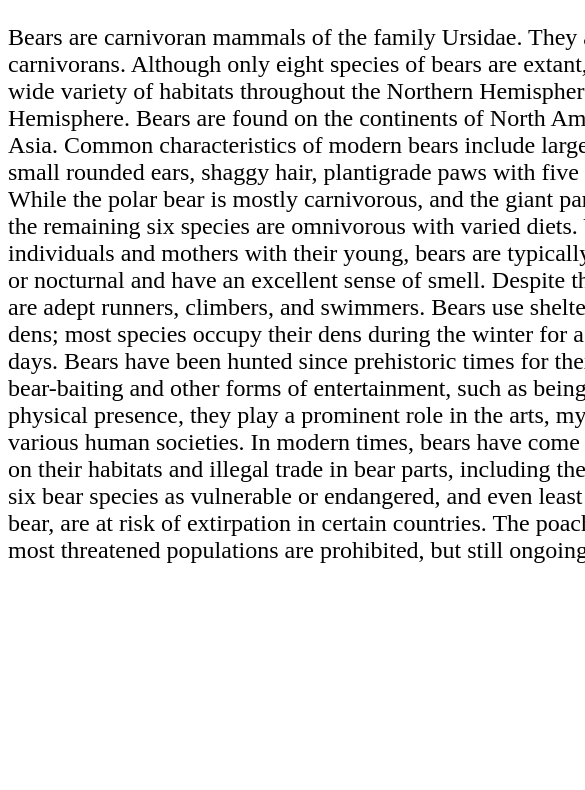
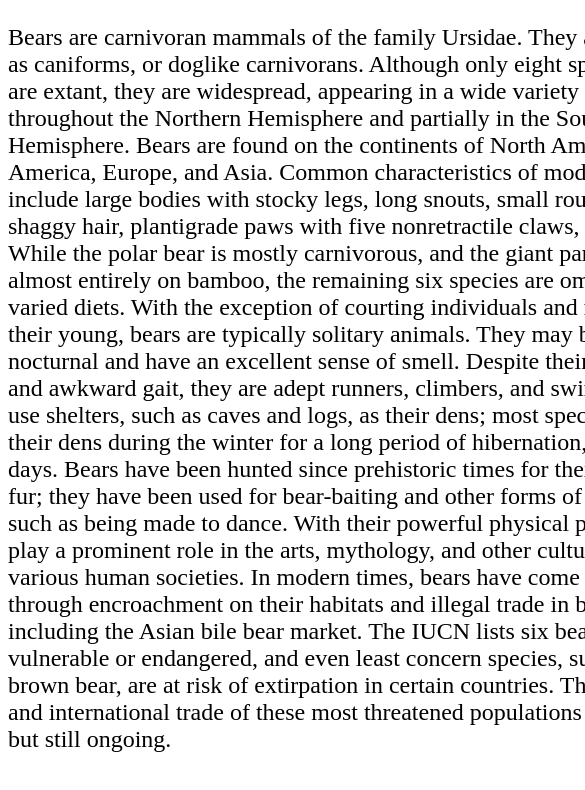
Before and after one commit to EddieHarmonJr/numerouno, a plain HTML site: page media_queries/bears.html in a window 390 px wide. Shown: the top 790 px of the page, 585 px wide, since content can reach past the window. Drawn offline with Linux system fonts and the light colour scheme.

Commit message:
update media query.

```diff
--- a/media_queries/bears.css
+++ b/media_queries/bears.css
@@ -3,3 +3,9 @@
     width: 40em;
     position: center;
 }
+
+@media (max-width: 961px) {
+    #content {
+        width: 30em;
+    }
+}
```
